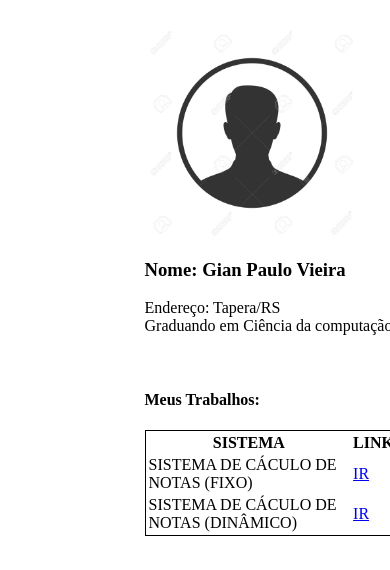
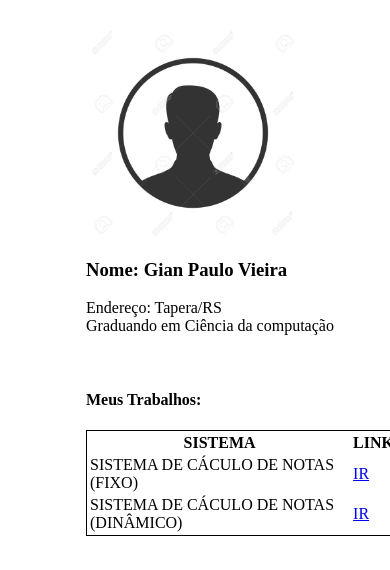
Before and after one commit to G-Vieira/miniCurso_moepex8, a plain HTML site: page exemplo1/index.html in a window 390 px wide. Drawn offline with Linux system fonts and the light colour scheme.

Commit message:
Update exemplo1.css

```diff
--- a/css/exemplo1.css
+++ b/css/exemplo1.css
@@ -10,7 +10,7 @@ table{
   width: 214px;
 }
 #centralizado{
-  margin-left: 35%;
+  margin-left: calc(100% - 65%);
 }
 li > a{
   color: #000!important;
@@ -18,3 +18,8 @@ li > a{
 input{
   margin-bottom: 10px;
 }
+@media(max-width: 663px){
+  #centralizado {
+    margin-left: calc(100% - 80%);
+  }
+}
```
